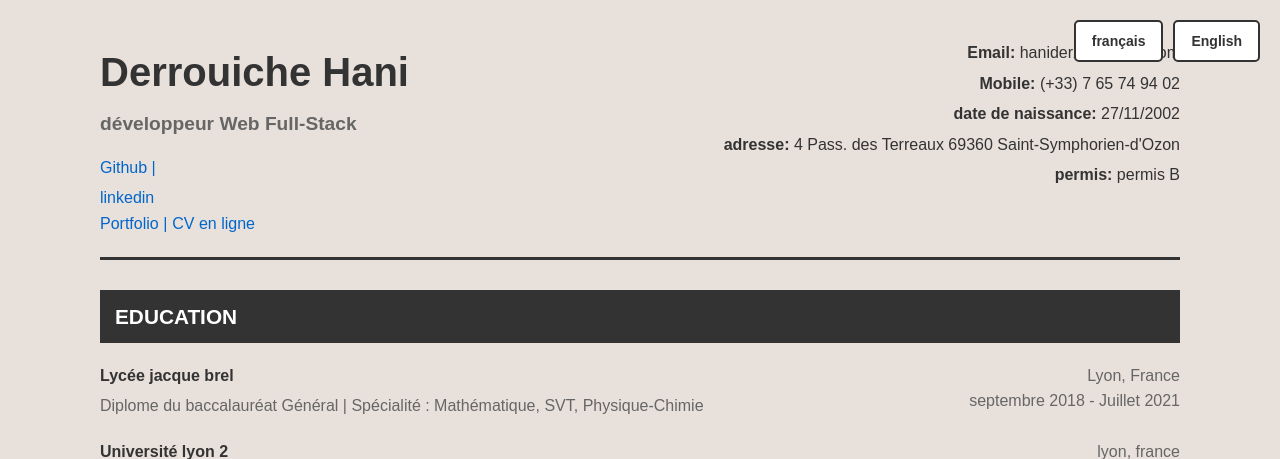
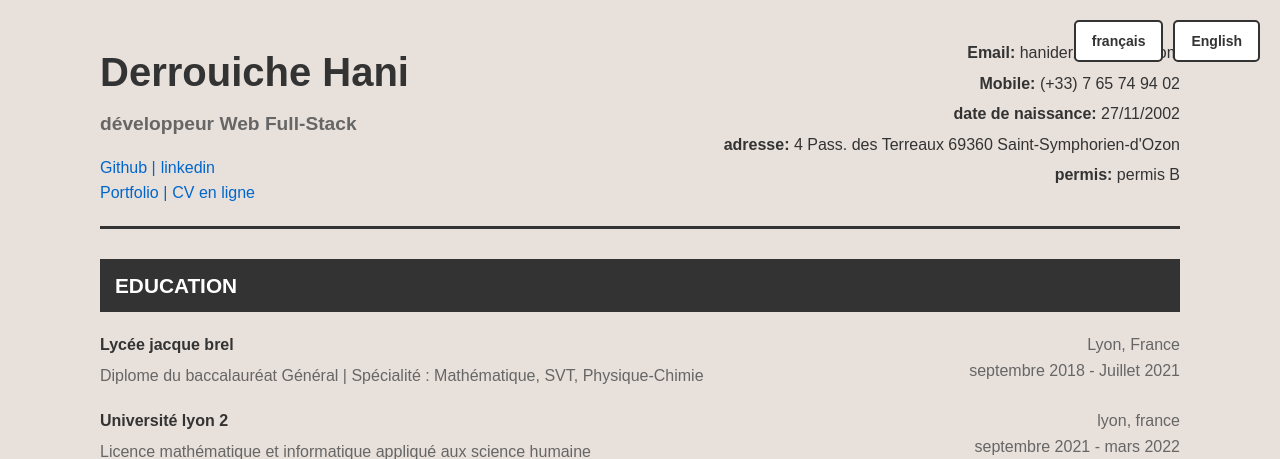
Before and after one commit to Hani19000/CV_Hani_Derrouiche, a Django app: page /en/ in a window 1280 px wide. Shown: the top 459 px of the page. Run offline with Django 5.2, Linux system fonts and the light colour scheme.

Commit message:
mise a jours

```diff
--- a/templates/index.html
+++ b/templates/index.html
@@ -97,7 +97,7 @@
 
         .links {
             display: flex;
-            flex-direction: column;
+            flex-direction: row;
             gap: 5px;
         }
 
```
